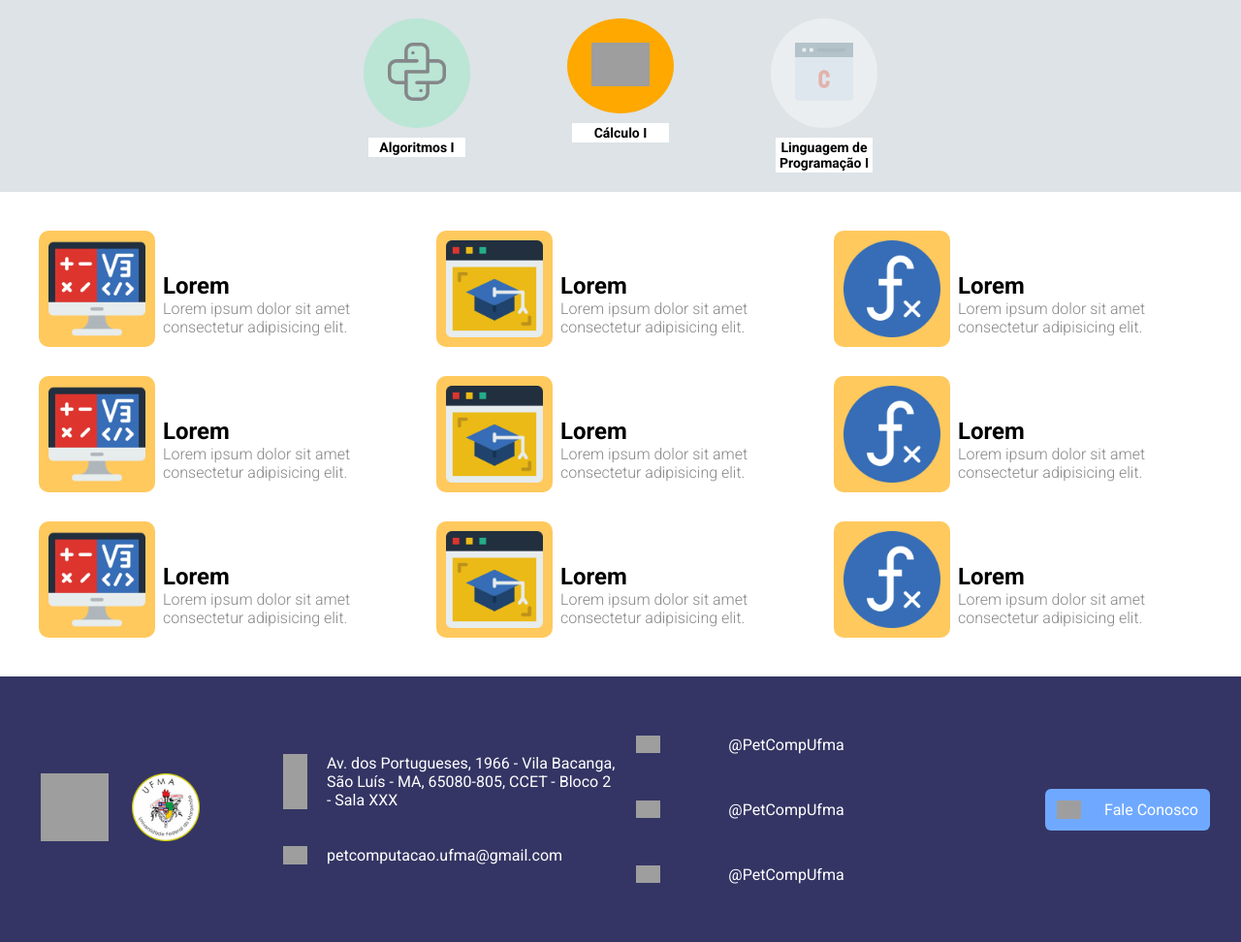
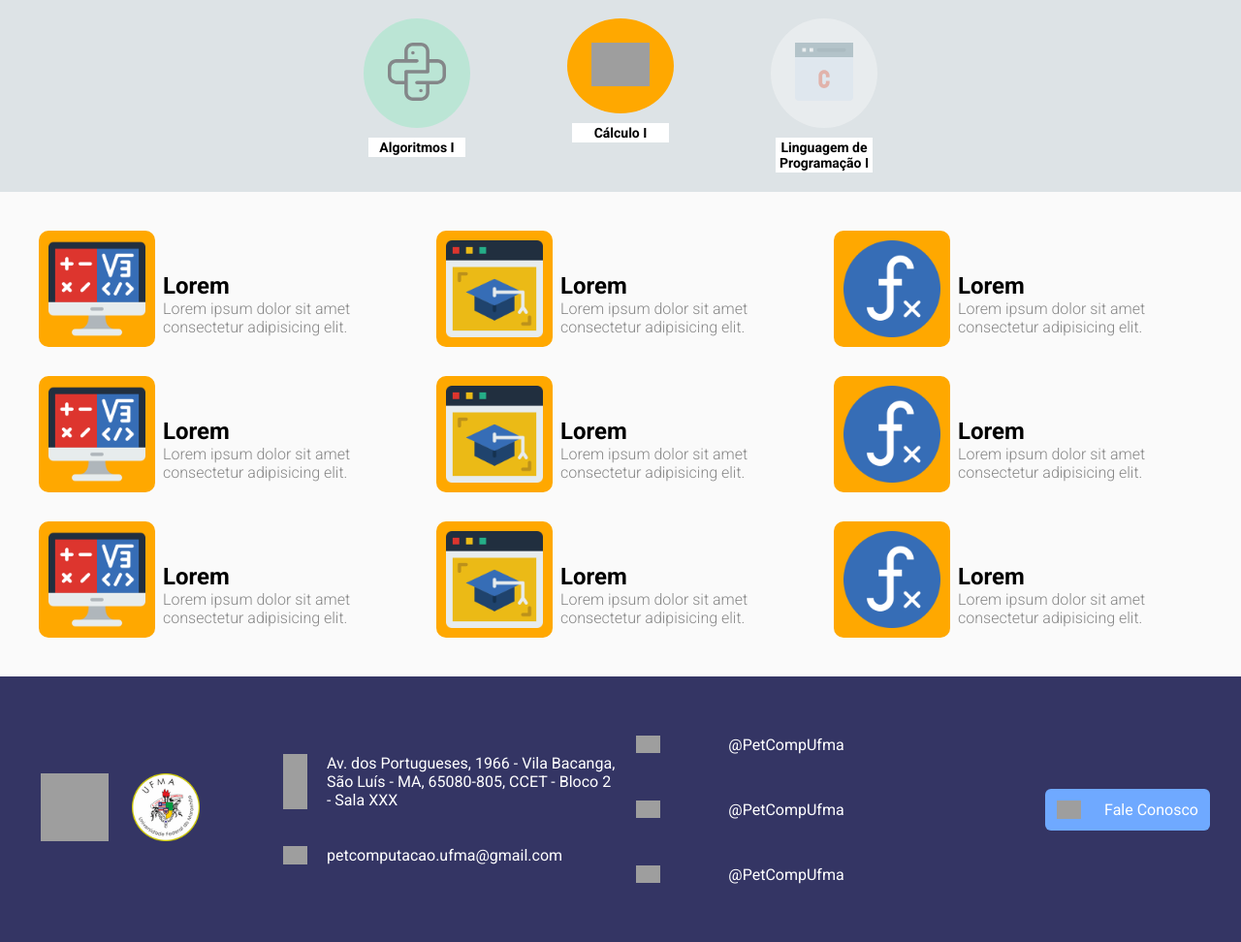
Before and after one commit to PET-Comp-UFMA/petcomp-ufma_site, a PHP site: page /biblioteca-petcomp-monitoria.html in a window 1280 px wide. Shown: the part 101-1073 px from the top of the page at 97% size. Run offline with PHP 8.4, Linux system fonts and the light colour scheme; grey boxes are pictures that could not be loaded.

Commit message:
Correções

```diff
--- a/biblioteca-petcomp-monitoria.html
+++ b/biblioteca-petcomp-monitoria.html
@@ -201,7 +201,7 @@
 
       <div class="conteudos fade" style="display: grid;">
         <div class="aula">
-          <div class="card">
+          <div class="card calc">
             <img src="./assets/images/maths.png" alt="">
           </div>
           <div class="details">
@@ -210,7 +210,7 @@
           </div>
         </div>
         <div class="aula">
-          <div class="card">
+          <div class="card calc">
             <img src="./assets/images/online-education.png" alt="">
           </div>
           <div class="details">
@@ -219,7 +219,7 @@
           </div>
         </div>
         <div class="aula">
-          <div class="card">
+          <div class="card calc">
             <img src="./assets/images/function.png" alt="">
           </div>
           <div class="details">
@@ -228,7 +228,7 @@
           </div>
         </div>
         <div class="aula">
-          <div class="card">
+          <div class="card calc">
             <img src="./assets/images/maths.png" alt="">
           </div>
           <div class="details">
@@ -237,7 +237,7 @@
           </div>
         </div>
         <div class="aula">
-          <div class="card">
+          <div class="card calc">
             <img src="./assets/images/online-education.png" alt="">
           </div>
           <div class="details">
@@ -246,7 +246,7 @@
           </div>
         </div>
         <div class="aula">
-          <div class="card">
+          <div class="card calc">
             <img src="./assets/images/function.png" alt="">
           </div>
           <div class="details">
@@ -255,7 +255,7 @@
           </div>
         </div>
         <div class="aula">
-          <div class="card">
+          <div class="card calc">
             <img src="./assets/images/maths.png" alt="">
           </div>
           <div class="details">
@@ -264,7 +264,7 @@
           </div>
         </div>
         <div class="aula">
-          <div class="card">
+          <div class="card calc">
             <img src="./assets/images/online-education.png" alt="">
           </div>
           <div class="details">
@@ -273,7 +273,7 @@
           </div>
         </div>
         <div class="aula">
-          <div class="card">
+          <div class="card calc">
             <img src="./assets/images/function.png" alt="">
           </div>
           <div class="details">
--- a/styles/biblioteca-petcomp-monitorias.css
+++ b/styles/biblioteca-petcomp-monitorias.css
@@ -46,6 +46,7 @@
 }
 
 section.container {
+  background: #fafafa;
   margin: auto;
   position: relative;
   width: 100%;
@@ -70,7 +71,6 @@ section.container {
 }
 
 .conteudos .card {
-  background: #ffaa00a2;
   border-radius: 10px;
   display: flex;
   justify-content: center;
@@ -91,6 +91,18 @@ section.container {
 .conteudos .details p {
   color: #868686;
   font-weight: 300;
+}
+
+.python {
+  background: #8AEABE;
+}
+
+.calc {
+  background: #FFA800;
+}
+
+.lp1 {
+  background: #ebeaea9a
 }
 
 .fade {
```
Also changed, not shown: other parts of biblioteca-petcomp-monitoria.html (+19 -19 lines).
